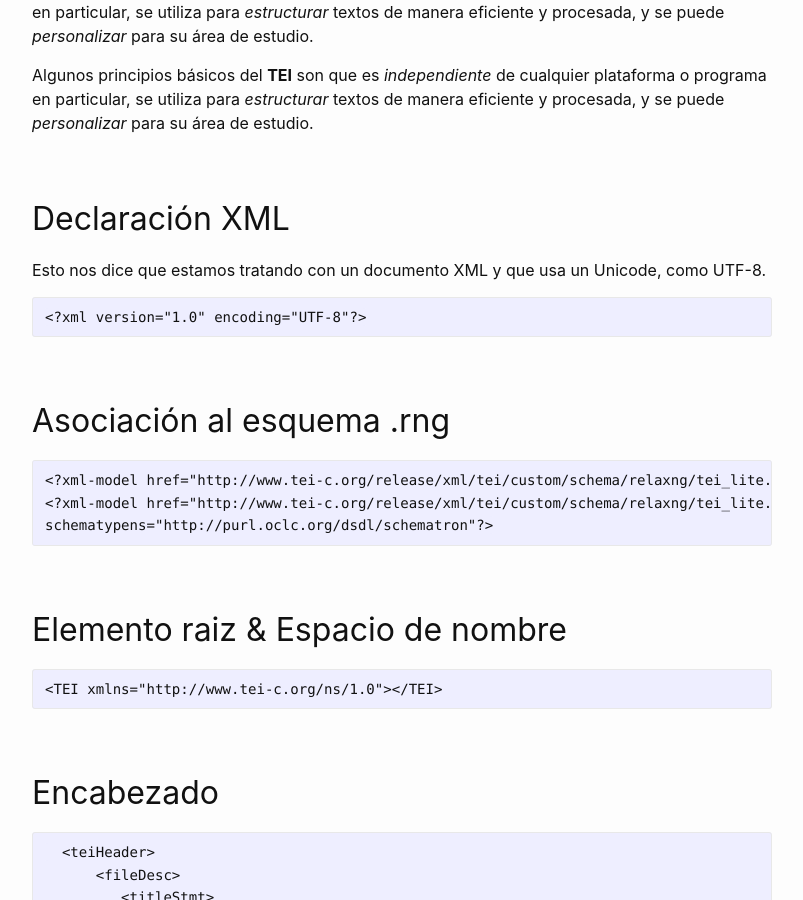
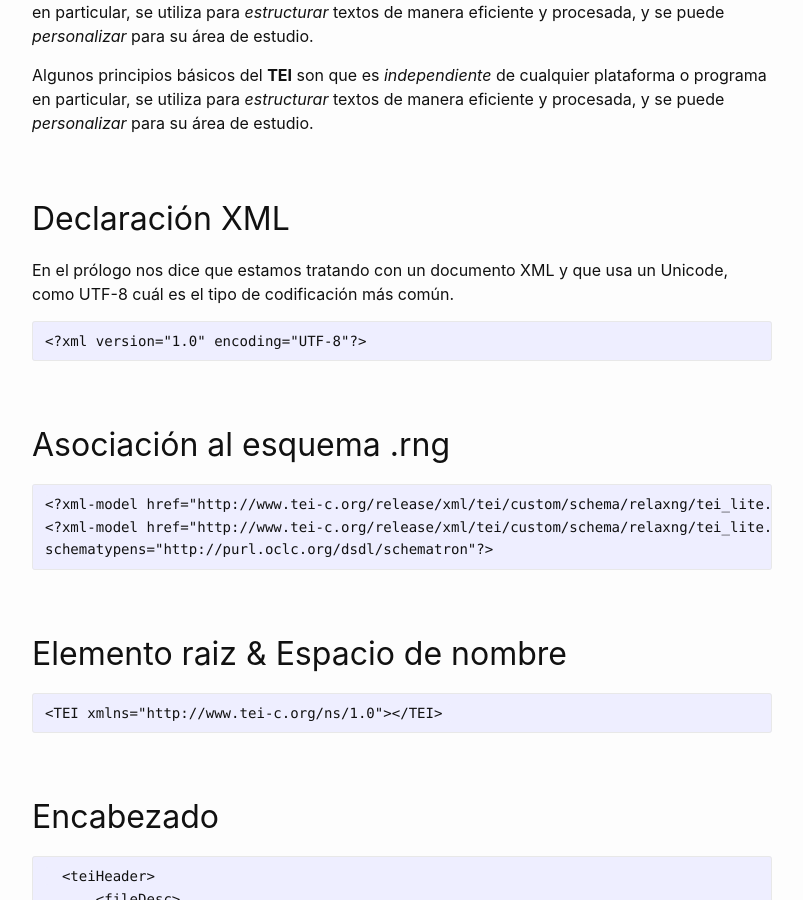
Before and after one commit to miladvh/miladvh.github.io, a Jekyll site: the page built from _posts/2021-10-11-tei.md, in a window 1280 px wide and 900 px high, scrolled down 435 px. Shown: the whole window, without its empty margins (238-1041 px from the left). Built offline with Jekyll 4.4.1, drawn with Linux system fonts in a browser that asks for light colours.

Commit message:
Update 2021-10-11-tei.md

````diff
--- a/_posts/2021-10-11-tei.md
+++ b/_posts/2021-10-11-tei.md
@@ -15,7 +15,7 @@ Algunos principios básicos del **TEI** son que es *independiente* de cualquier
 
 ## Declaración XML
 
-Esto nos dice que estamos tratando con un documento XML y que usa un Unicode, como UTF-8.
+En el prólogo nos dice que estamos tratando con un documento XML y que usa un Unicode, como UTF-8 cuál es el tipo de codificación más común.
 ```
 <?xml version="1.0" encoding="UTF-8"?>
 ```
````
